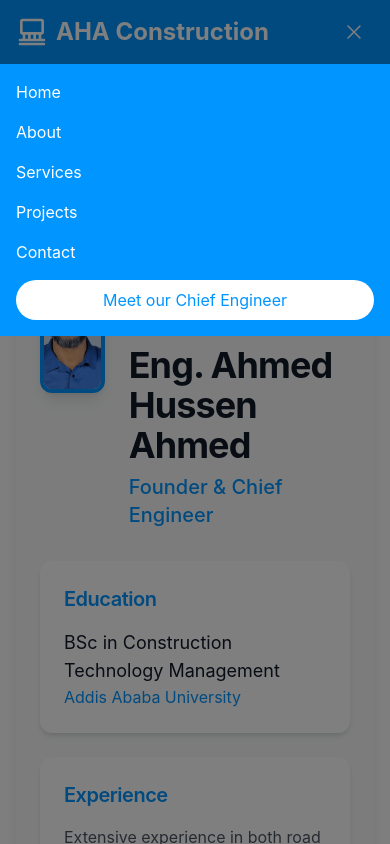
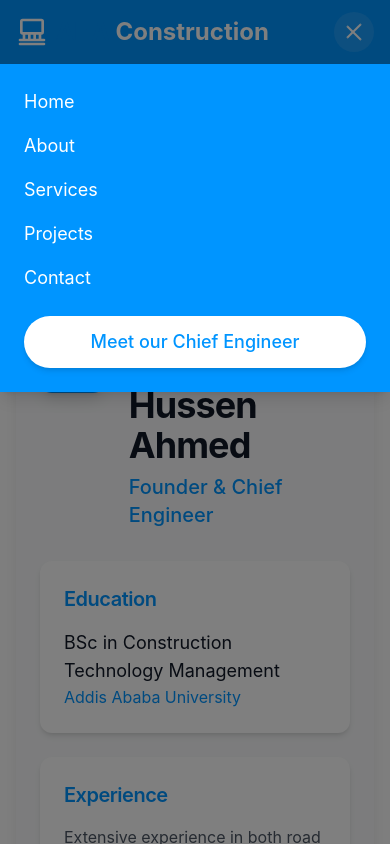
Before and after one commit to reenas3/aha-realestate-website, a React (Vite) app: page /aha-realestate-website/profile in a window 390 px wide. Both pictures are taken after a click on the button "Open menu". Shown: the top 844 px of the page. Built offline with nearby package versions, Linux system fonts and the light colour scheme.

Commit message:
Enhance mobile menu button and navigation design

```diff
--- a/src/components/layout/Navbar.tsx
+++ b/src/components/layout/Navbar.tsx
@@ -48,7 +48,7 @@ export default function Navbar() {
           <svg className="h-8 w-8 text-white" viewBox="0 0 24 24" fill="none" xmlns="http://www.w3.org/2000/svg">
             <path d="M3 21H21M3 18H21M6 18V13M10 18V13M14 18V13M18 18V13M5 13H19C19.5523 13 20 12.5523 20 12V4C20 3.44772 19.5523 3 19 3H5C4.44772 3 4 3.44772 4 4V12C4 12.5523 4.44772 13 5 13Z" stroke="currentColor" strokeWidth="2" strokeLinecap="round" strokeLinejoin="round"/>
           </svg>
-          <span className="text-2xl font-bold">AHA Construction</span>
+          <span className="text-2xl font-bold"><span className="text-[#0095FF]">AHA</span> Construction</span>
         </Link>
 
         {/* Desktop Navigation */}
@@ -77,50 +77,99 @@ export default function Navbar() {
         </div>
 
         {/* Mobile Menu Button */}
-        <button
+        <motion.button
           onClick={() => setIsOpen(!isOpen)}
-          className="rounded-lg p-2 text-white hover:bg-white/10 md:hidden"
+          className="relative rounded-full p-2.5 text-white hover:bg-white/10 transition-colors duration-200 md:hidden"
+          whileTap={{ scale: 0.95 }}
+          animate={{
+            backgroundColor: isOpen ? 'rgba(255, 255, 255, 0.1)' : 'transparent',
+          }}
         >
           <span className="sr-only">Open menu</span>
-          {isOpen ? (
-            <XMarkIcon className="h-6 w-6" />
-          ) : (
-            <Bars3Icon className="h-6 w-6" />
-          )}
-        </button>
+          <div className="relative h-5 w-5">
+            <motion.span
+              className="absolute left-0 top-0 h-0.5 w-5 bg-white rounded-full"
+              animate={{
+                rotate: isOpen ? 45 : 0,
+                y: isOpen ? 10 : 0,
+              }}
+              transition={{ duration: 0.2 }}
+            />
+            <motion.span
+              className="absolute left-0 top-[10px] h-0.5 w-5 bg-white rounded-full"
+              animate={{
+                opacity: isOpen ? 0 : 1,
+                x: isOpen ? -20 : 0,
+              }}
+              transition={{ duration: 0.2 }}
+            />
+            <motion.span
+              className="absolute left-0 bottom-0 h-0.5 w-5 bg-white rounded-full"
+              animate={{
+                rotate: isOpen ? -45 : 0,
+                y: isOpen ? -10 : 0,
+              }}
+              transition={{ duration: 0.2 }}
+            />
+          </div>
+        </motion.button>
 
         {/* Mobile Navigation Overlay */}
         {isOpen && (
           <>
-            <div
+            <motion.div
+              initial={{ opacity: 0 }}
+              animate={{ opacity: 1 }}
+              exit={{ opacity: 0 }}
               className="fixed inset-0 bg-black/50 md:hidden z-40"
               onClick={() => setIsOpen(false)}
             />
             <motion.div
-              initial={{ opacity: 0, y: -10 }}
+              initial={{ opacity: 0, y: -20 }}
               animate={{ opacity: 1, y: 0 }}
-              exit={{ opacity: 0, y: -10 }}
-              className="absolute inset-x-0 top-full bg-[#0095FF] p-4 md:hidden z-50"
+              exit={{ opacity: 0, y: -20 }}
+              transition={{ type: "spring", stiffness: 300, damping: 30 }}
+              className="absolute inset-x-0 top-full bg-[#0095FF] p-6 md:hidden z-50 shadow-lg"
             >
               <div className="flex flex-col gap-4">
-                <Link to="/" className="text-white hover:text-white/80" onClick={() => setIsOpen(false)}>
+                <Link
+                  to="/"
+                  className="text-white hover:text-white/80 transition-colors duration-200 text-lg"
+                  onClick={() => setIsOpen(false)}
+                >
                   Home
                 </Link>
-                <a href="#about" className="text-white hover:text-white/80" onClick={(e) => handleNavClick(e, 'about')}>
+                <a
+                  href="#about"
+                  className="text-white hover:text-white/80 transition-colors duration-200 text-lg"
+                  onClick={(e) => handleNavClick(e, 'about')}
+                >
                   About
                 </a>
-                <a href="#services" className="text-white hover:text-white/80" onClick={(e) => handleNavClick(e, 'services')}>
+                <a
+                  href="#services"
+                  className="text-white hover:text-white/80 transition-colors duration-200 text-lg"
+                  onClick={(e) => handleNavClick(e, 'services')}
+                >
                   Services
                 </a>
-                <a href="#projects" className="text-white hover:text-white/80" onClick={(e) => handleNavClick(e, 'projects')}>
+                <a
+                  href="#projects"
+                  className="text-white hover:text-white/80 transition-colors duration-200 text-lg"
+                  onClick={(e) => handleNavClick(e, 'projects')}
+                >
                   Projects
                 </a>
-                <a href="#contact" className="text-white hover:text-white/80" onClick={(e) => handleNavClick(e, 'contact')}>
+                <a
+                  href="#contact"
+                  className="text-white hover:text-white/80 transition-colors duration-200 text-lg"
+                  onClick={(e) => handleNavClick(e, 'contact')}
+                >
                   Contact
                 </a>
                 <Link
                   to="/profile"
-                  className="rounded-full bg-white px-4 py-2 text-center text-[#0095FF] hover:bg-white/90"
+                  className="mt-2 rounded-full bg-white px-6 py-3 text-center text-[#0095FF] hover:bg-white/90 transition-colors duration-200 text-lg font-medium shadow-md hover:shadow-lg"
                   onClick={() => setIsOpen(false)}
                 >
                   Meet our Chief Engineer
```
